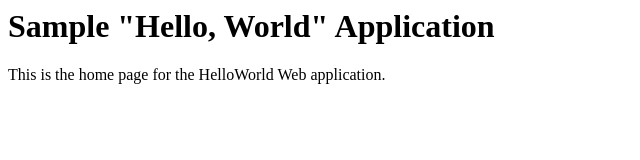
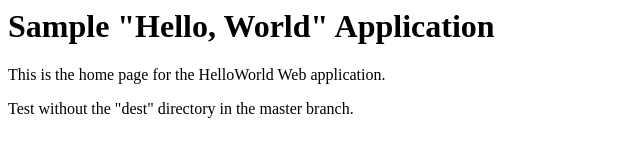
Before and after one commit to Syldel/beernote-website, a plain HTML site: page index.html in a window 1280 px wide. Shown: the whole page, without its empty margins (0-640 px from the left). Drawn offline with Linux system fonts and the light colour scheme.

Commit message:
Update 2016-10-28T10:21:25.225Z

```diff
--- a/index.html
+++ b/index.html
@@ -7,6 +7,7 @@
     <h1>Sample "Hello, World" Application</h1>
 
     <p>This is the home page for the HelloWorld Web application.</p>
+	<p>Test without the "dest" directory in the master branch.</p>
 
   </body>
 </html>
```
